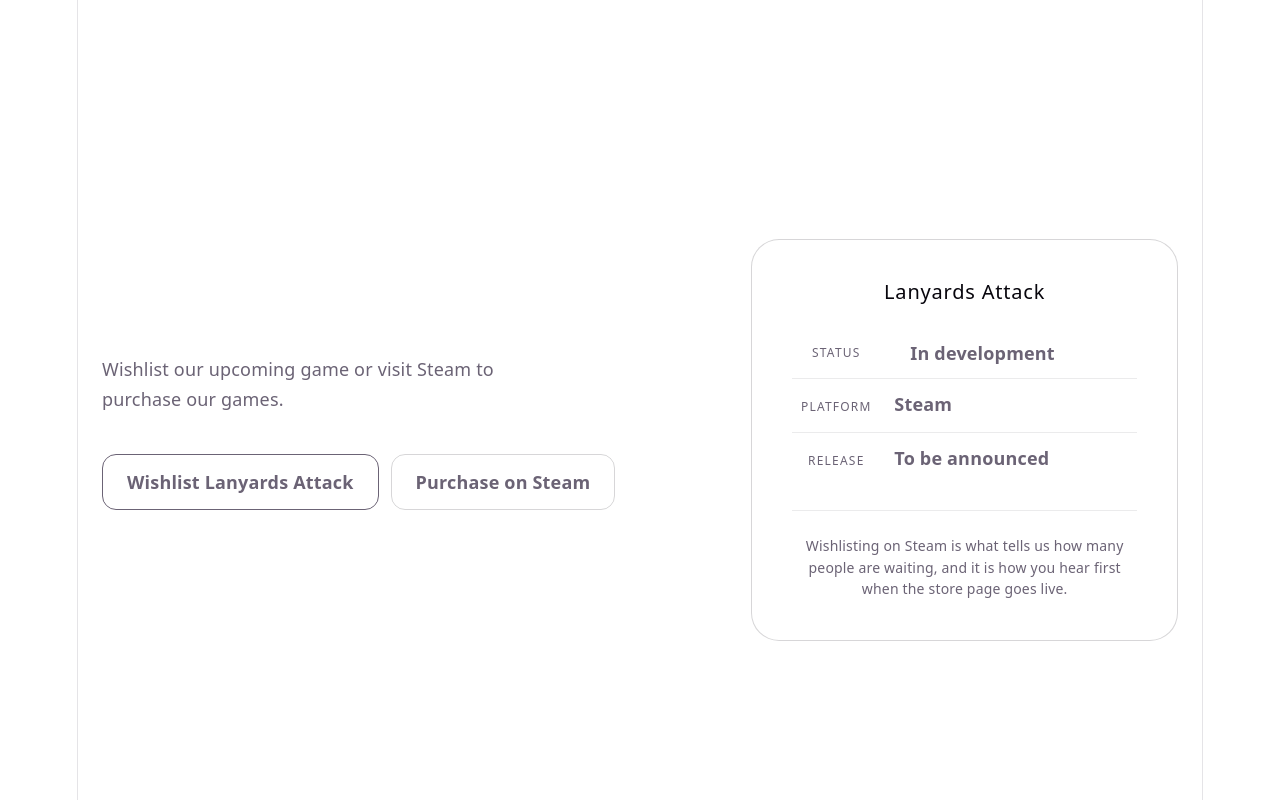
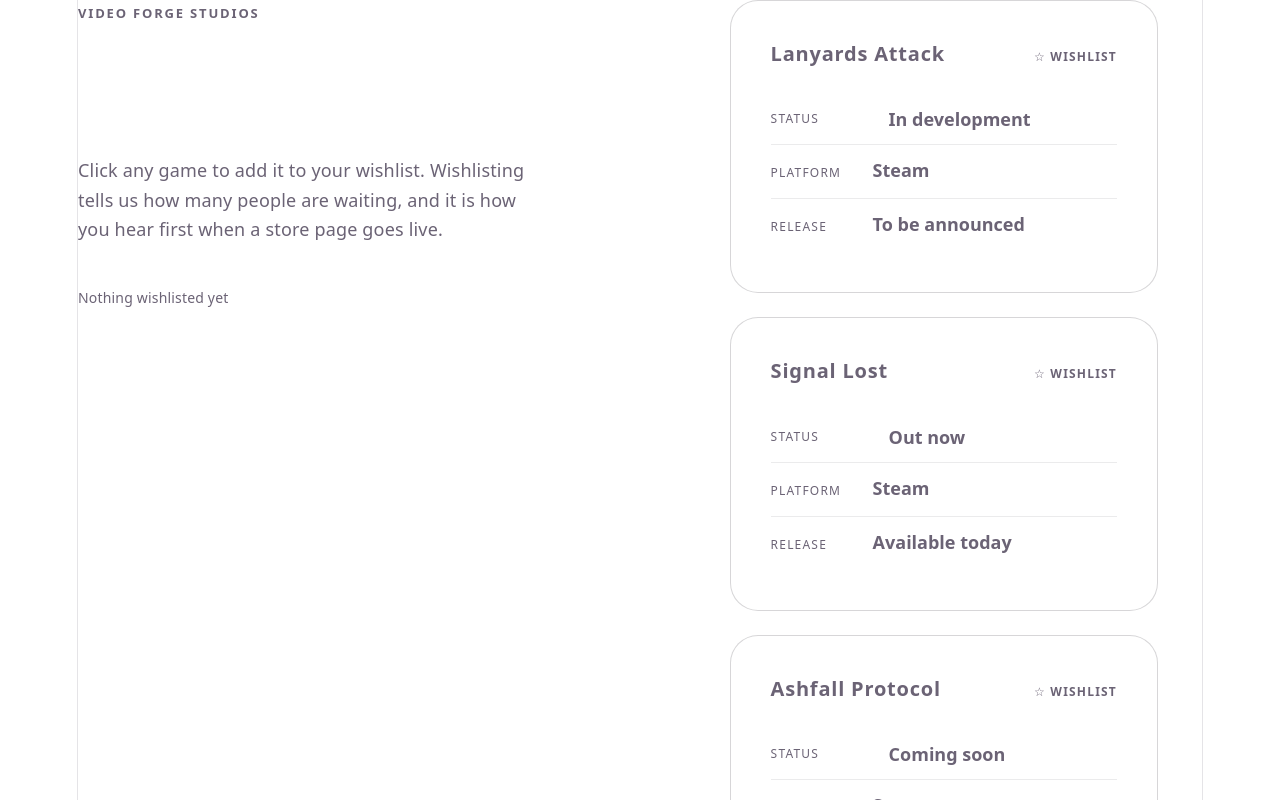
Before and after one commit to AI757/full-stack, a React (Vite) app: page /wishlist in a window 1280 px wide. Shown: the top 800 px of the page. Built offline with nearby package versions, Linux system fonts and the light colour scheme; no server answers.

Commit message:
fixed the wishlist games

```diff
--- a/src/wishlistandpurchases/wishlist_purchase.css
+++ b/src/wishlistandpurchases/wishlist_purchase.css
@@ -1,16 +1,4 @@
-/* ==========================================================================
-   wishlist_purchases.css — store / wishlist page
-
-   Every class here is prefixed `store-`. The previous sheet used bare names
-   (.button, .actions, .description, .eyebrow) that simple.css also declares
-   with the same values, which made the winning rule depend on which file
-   main.jsx imported last. Prefixing removes that collision entirely — nothing
-   in this file can be overridden by, or override, the other sheet.
-
-   Body background is deliberately not set here. The photograph paints from
-   index.css at z-index -3, which is behind body's own background; an opaque
-   fill on body hides it completely.
-   ========================================================================== */
+*/
 
 /* Fills the viewport and centres the split. `place-items: center` keeps the
    layout vertically centred on tall screens without needing a fixed height. */
@@ -89,6 +77,14 @@
   line-height: 1.65;
 }
 
+/* Live tally of wishlisted games. Dim and small — it is feedback, not a
+   heading, and it sits directly under prose that should stay dominant. */
+.store-count {
+  margin: var(--space-md) 0 0;
+  color: var(--text-dim);
+  font-size: 14px;
+}
+
 .store-actions {
   display: flex;
   gap: 12px;
@@ -145,12 +141,28 @@
   outline-offset: 3px;
 }
 
+/* The bottom action sits outside the split, centred under both columns, so it
+   reads as belonging to the whole page rather than to either column. */
+.store-browse {
+  display: flex;
+  justify-content: center;
+  margin-top: var(--space-lg);
+}
+
 /* --- Right column --------------------------------------------------------- */
 
-/* The frosted panel, now holding only the facts. Blurring the photograph
-   through the surface is what makes the panel sit on the page rather than on
-   top of it; a solid fill reads as a sticker. The blur is deliberately large
-   because the photo has fine detail that a thin blur turns into noise. */
+/* Three panels stacked. `gap` rather than margins on the panels themselves:
+   grid gap does not collapse, so the spacing stays predictable no matter how
+   many games the array holds. */
+.store-game-list {
+  display: grid;
+  gap: var(--space-md);
+}
+
+/* The frosted panel. Blurring the photograph through the surface is what makes
+   the panel sit on the page rather than on top of it; a solid fill reads as a
+   sticker. The blur is deliberately large because the photo has fine detail
+   that a thin blur turns into noise. */
 .store-facts {
   padding: var(--space-lg);
   background: var(--panel);
@@ -161,10 +173,63 @@
   box-shadow: var(--shadow-lg);
 }
 
+/* Each panel is a real <button> so Tab, Enter and Space work without a keydown
+   handler, and the .store-button:focus-visible ring applies. A button carries
+   centred text, its own font stack and a default cursor, all of which have to
+   be undone to keep it looking like the aside it replaced. */
+.store-facts-toggle {
+  width: 100%;
+  font: inherit;
+  color: inherit;
+  text-align: left;
+  cursor: pointer;
+}
+
+.store-facts-toggle:hover {
+  border-color: var(--accent-border);
+  box-shadow: var(--shadow-lg), var(--glow-cool);
+}
+
+/* Wishlisted state is warm-bordered and warm-glowing, matching the primary
+   button. The star glyph carries the same meaning in text, so the state is not
+   colour-only. */
+.store-facts-toggle.is-wishlisted {
+  border-color: var(--warm-border);
+  box-shadow: var(--shadow-lg), var(--glow);
+}
+
+.store-facts-toggle:focus-visible {
+  outline: 3px solid var(--accent);
+  outline-offset: 3px;
+}
+
+/* Title left, wishlist flag right, on one baseline. */
+.store-facts-head {
+  display: flex;
+  align-items: baseline;
+  justify-content: space-between;
+  gap: var(--space-sm);
+  margin-bottom: var(--space-md);
+}
+
+/* A heading is invalid inside a button, so this is a span now. That means the
+   font-family and size index.css gives h2 no longer apply and have to be set
+   here. */
 .store-facts-title {
-  margin: 0 0 var(--space-md);
+  font-family: var(--font-display);
   font-size: 20px;
+  font-weight: 700;
   letter-spacing: 0.04em;
+  color: var(--text-strong);
+}
+
+.store-wish-flag {
+  flex: none;
+  color: var(--accent-hot);
+  font-size: 12px;
+  font-weight: 700;
+  letter-spacing: 0.1em;
+  text-transform: uppercase;
 }
 
 .store-fact-list {
@@ -257,6 +322,18 @@
     text-align: center;
   }
 
+  .store-browse .store-button {
+    width: 100%;
+  }
+
+  /* The flag drops below the title rather than competing with it for a line
+     that is now barely wide enough for the title alone. */
+  .store-facts-head {
+    flex-direction: column;
+    align-items: flex-start;
+    gap: 4px;
+  }
+
   /* The label column becomes a line of its own rather than holding 88px that
      the value then has to fit beside. */
   .store-fact {
--- a/src/wishlistandpurchases/wishlist_purchase.jsx
+++ b/src/wishlistandpurchases/wishlist_purchase.jsx
@@ -1,87 +1,120 @@
-// Creates and exports the wishlist and purchase section of the website.
-//
-// The layout is a two-column split rather than a single centred card. The left
-// column carries the message and the actions; the right carries the release
-// facts. Separating them means a visitor scanning for "is it out yet" does not
-// have to read the prose to find out, and the primary button no longer sits at
-// the bottom of a tall stack of text.
+import { useState } from 'react'
+import { Link } from 'react-router-dom'
 import './wishlist_purchase.css'
 
+const games = [
+  {
+    slug: 'lanyards-attack',
+    title: 'Lanyards Attack',
+    status: 'In development',
+    platform: 'Steam',
+    release: 'To be announced',
+  },
+  {
+    slug: 'signal-lost',
+    title: 'Signal Lost',
+    status: 'Out now',
+    platform: 'Steam',
+    release: 'Available today',
+  },
+  {
+    slug: 'ashfall-protocol',
+    title: 'Ashfall Protocol',
+    status: 'Coming soon',
+    platform: 'Steam',
+    release: 'Late 2026',
+  },
+]
+
 export default function WishlistPurchase() {
+  const [wishlisted, setWishlisted] = useState(new Set())
+
+  // A new Set every time — mutating the existing one keeps the same reference
+  // and React skips the re-render.
+  function toggleWishlist(slug) {
+    setWishlisted((current) => {
+      const next = new Set(current)
+      if (next.has(slug)) {
+        next.delete(slug)
+      } else {
+        next.add(slug)
+      }
+      return next
+    })
+  }
+
   return (
+    <>
       <main className="store-page">
         <div className="store-split">
-        {/* Left column: the greeting, what this is, and what to do next. */}
           <section className="store-lede">
-          {/* The main heading greets visitors arriving on this page. */}
+            <p className="eyebrow">Video Forge Studios</p>
+
             <h1 className="store-title">Welcome</h1>
 
-          {/* This paragraph briefly explains what visitors can do here. */}
             <p className="store-description">
-            Wishlist our upcoming game or visit Steam to purchase our games.
+              Click any game to add it to your wishlist. Wishlisting tells us
+              how many people are waiting, and it is how you hear first when a
+              store page goes live.
             </p>
 
-          <div className="store-actions">
-            {/* This link opens the Steam page for Lanyards Attack in a new tab.
-                Warm fill marks it as the primary action — only one element in
-                this view gets that treatment. */}
-            <a
-              className="store-button store-button-primary"
-              href="https://store.steampowered.com/app/STEAM_APP_ID"
-              target="_blank"
-              rel="noopener noreferrer"
-            >
-              Wishlist Lanyards Attack
-            </a>
-
-            {/* This link opens the studio's Steam developer page in a new tab.
-                Outline-only, so it reads as the recessive of the two. */}
-            <a
-              className="store-button store-button-secondary"
-              href="https://store.steampowered.com/developer/DEVELOPER_NAME"
-              target="_blank"
-              rel="noopener noreferrer"
-            >
-              Purchase on Steam
-            </a>
-          </div>
+            <p className="store-count">
+              {wishlisted.size === 0
+                ? 'Nothing wishlisted yet'
+                : `${wishlisted.size} of ${games.length} wishlisted`}
+            </p>
           </section>
 
-        {/* Right column: the release facts, pulled out of the prose so they can
-            be scanned rather than read. A definition list because each row is a
-            label paired with a value, which is exactly what dl/dt/dd describe —
-            a table would imply rows and columns that do not exist here. */}
-        <aside className="store-facts">
-          <h2 className="store-facts-title">Lanyards Attack</h2>
+          <div className="store-game-list">
+            {games.map((game) => {
+              const isOn = wishlisted.has(game.slug)
+
+              return (
+                <button
+                  key={game.slug}
+                  type="button"
+                  className={`store-facts store-facts-toggle${isOn ? ' is-wishlisted' : ''}`}
+                  onClick={() => toggleWishlist(game.slug)}
+                  aria-pressed={isOn}
+                >
+                  <span className="store-facts-head">
+                    <span className="store-facts-title">{game.title}</span>
+                    <span className="store-wish-flag">
+                      {isOn ? '★ Wishlisted' : '☆ Wishlist'}
+                    </span>
+                  </span>
 
                   <dl className="store-fact-list">
                     <div className="store-fact">
                       <dt>Status</dt>
-              {/* The dot is decorative and aria-hidden; "In development" is the
-                  text that carries the meaning. */}
                       <dd>
                         <span className="store-dot" aria-hidden="true"></span>
-                In development
+                        {game.status}
                       </dd>
                     </div>
 
                     <div className="store-fact">
                       <dt>Platform</dt>
-              <dd>Steam</dd>
+                      <dd>{game.platform}</dd>
                     </div>
 
                     <div className="store-fact">
                       <dt>Release</dt>
-              <dd>To be announced</dd>
+                      <dd>{game.release}</dd>
                     </div>
                   </dl>
+                </button>
+              )
+            })}
+          </div>
+        </div>
 
-          <p className="store-note">
-            Wishlisting on Steam is what tells us how many people are waiting,
-            and it is how you hear first when the store page goes live.
-          </p>
-        </aside>
+        <div className="store-browse">
+          <Link to="/games" className="store-button store-button-primary">
+            Browse Our Games
+          </Link>
         </div>
       </main>
-  );
+    </>
+  )
 }
```
Lines whose indentation alone changed are shown as unchanged.
